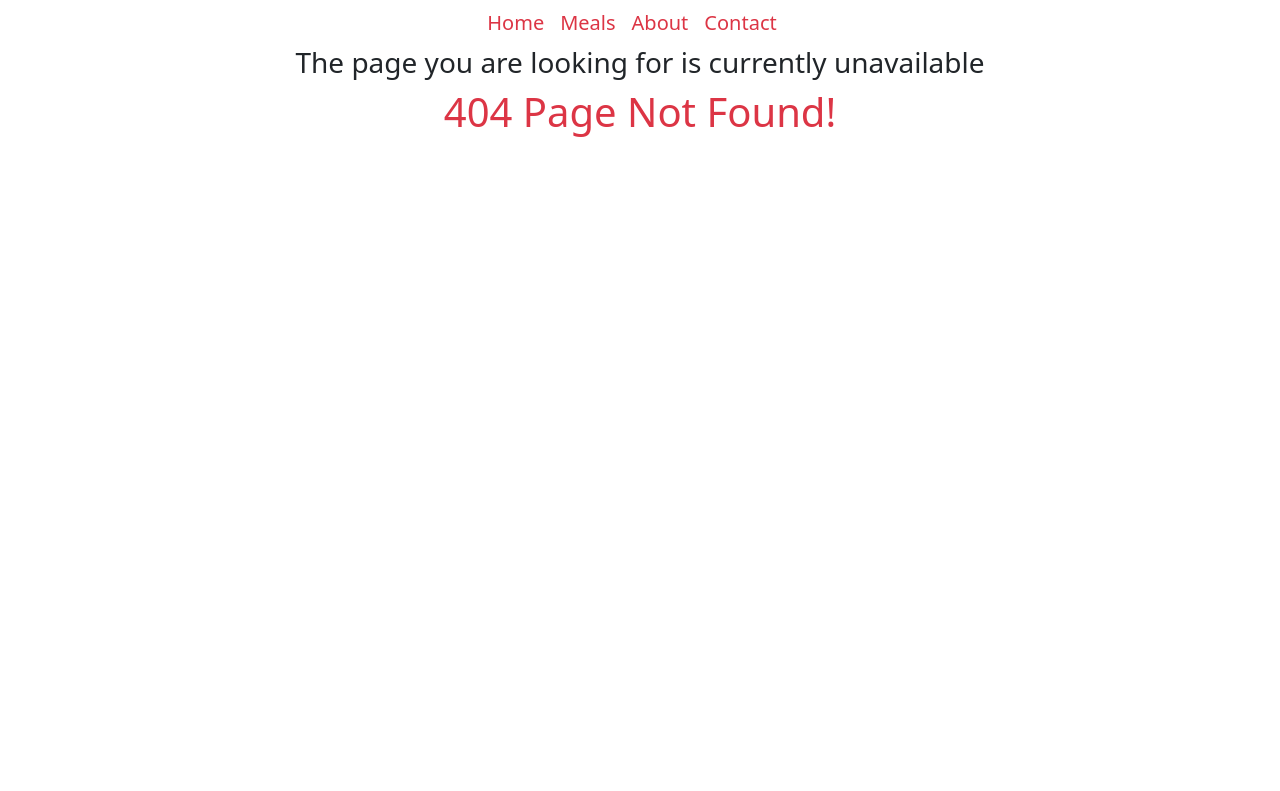
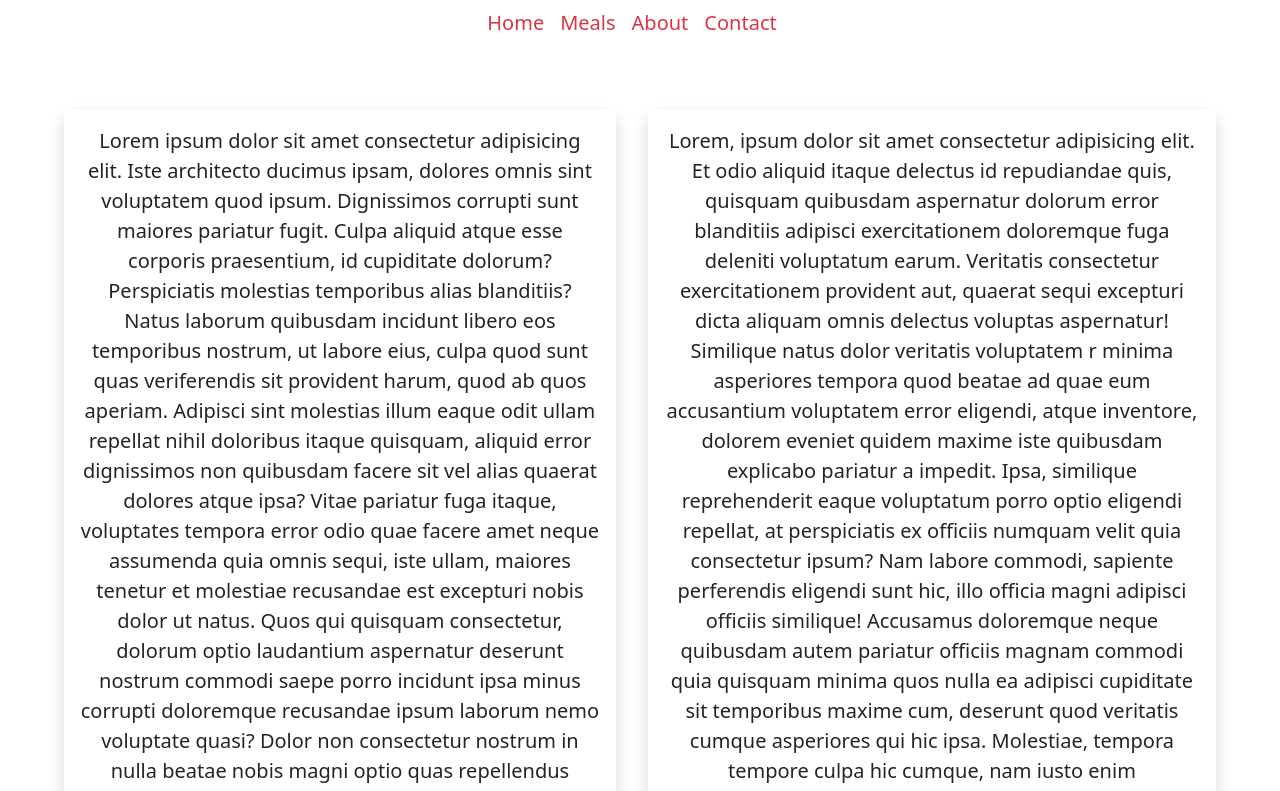
Before and after one commit to mohammadtanim24h/mealdb-react-router, a React (Create React App) app: page /about in a window 1280 px wide. Before the commit this address had no page. Shown: the top 791 px of the page. Built offline with nearby package versions, Linux system fonts and the light colour scheme.

Commit message:
about section added

```diff
--- a/src/App.js
+++ b/src/App.js
@@ -6,6 +6,7 @@ import { Route, Routes } from "react-router-dom";
 import NotFound from "./components/NotFound/NotFound";
 import Meals from "./components/Meals/Meals";
 import MealDetail from "./components/MealDetail/MealDetail";
+import About from "./components/About/About";
 
 function App() {
     return (
@@ -15,6 +16,8 @@ function App() {
                 <Route path="/" element={<Home></Home>}></Route>
                 <Route path="/meals" element={<Meals></Meals>}></Route>
                 <Route path="/meal/:mealdb" element={<MealDetail></MealDetail>}></Route>
+                <Route path="/about" element={<About></About>}></Route>
+                <Route path="/contact"></Route>
                 <Route path="*" element={<NotFound></NotFound>}></Route>
             </Routes>
         </div>
--- /dev/null
+++ b/src/components/About/About.js
@@ -0,0 +1,16 @@
+import React from 'react';
+
+const About = () => {
+    return (
+        <div className='d-flex justify-content center m-5'>
+            <div className='p-3 shadow m-3 rounded-lg lead'>
+                <p>Lorem ipsum dolor sit amet consectetur adipisicing elit. Iste architecto ducimus ipsam, dolores omnis sint voluptatem quod ipsum. Dignissimos corrupti sunt maiores pariatur fugit. Culpa aliquid atque esse corporis praesentium, id cupiditate dolorum? Perspiciatis molestias temporibus alias blanditiis? Natus laborum quibusdam incidunt libero eos temporibus nostrum, ut labore eius, culpa quod sunt quas veriferendis sit provident harum, quod ab quos aperiam. Adipisci sint molestias illum eaque odit ullam repellat nihil doloribus itaque quisquam, aliquid error dignissimos non quibusdam facere sit vel alias quaerat dolores atque ipsa? Vitae pariatur fuga itaque, voluptates tempora error odio quae facere amet neque assumenda quia omnis sequi, iste ullam, maiores tenetur et molestiae recusandae est excepturi nobis dolor ut natus. Quos qui quisquam consectetur, dolorum optio laudantium aspernatur deserunt nostrum commodi saepe porro incidunt ipsa minus corrupti doloremque recusandae ipsum laborum nemo voluptate quasi? Dolor non consectetur nostrum in nulla beatae nobis magni optio quas repellendus possimus autem minus, porro sint dolore eveniet nemo error laboriosam hic voluptas accusantium accusamus velit cupiditate voluptate! Dolores sequi dolore totam accusamus. Sequi excepturi sed rem accusamus impedit ad.</p>
+            </div>
+            <div className='p-3 shadow m-3 rounded-lg lead'>
+                <p>Lorem, ipsum dolor sit amet consectetur adipisicing elit. Et odio aliquid itaque delectus id repudiandae quis, quisquam quibusdam aspernatur dolorum error blanditiis adipisci exercitationem doloremque fuga deleniti voluptatum earum. Veritatis consectetur exercitationem provident aut, quaerat sequi excepturi dicta aliquam omnis delectus voluptas aspernatur! Similique natus dolor veritatis voluptatem r minima asperiores tempora quod beatae ad quae eum accusantium voluptatem error eligendi, atque inventore, dolorem eveniet quidem maxime iste quibusdam explicabo pariatur a impedit. Ipsa, similique reprehenderit eaque voluptatum porro optio eligendi repellat, at perspiciatis ex officiis numquam velit quia consectetur ipsum? Nam labore commodi, sapiente perferendis eligendi sunt hic, illo officia magni adipisci officiis similique! Accusamus doloremque neque quibusdam autem pariatur officiis magnam commodi quia quisquam minima quos nulla ea adipisci cupiditate sit temporibus maxime cum, deserunt quod veritatis cumque asperiores qui hic ipsa. Molestiae, tempora tempore culpa hic cumque, nam iusto enim exercitationem porro quidem consequuntur! Veritatis ullam laudantium maxime quidem dolorum adipisci tempore vel in aspernatur dolor deserunt perferendis, velit officia corporis itaque enim minus. Possimus a labore vel deserunt ipsum reprehenderit fugit?</p>
+            </div>
+        </div>
+    );
+};
+
+export default About;
```
